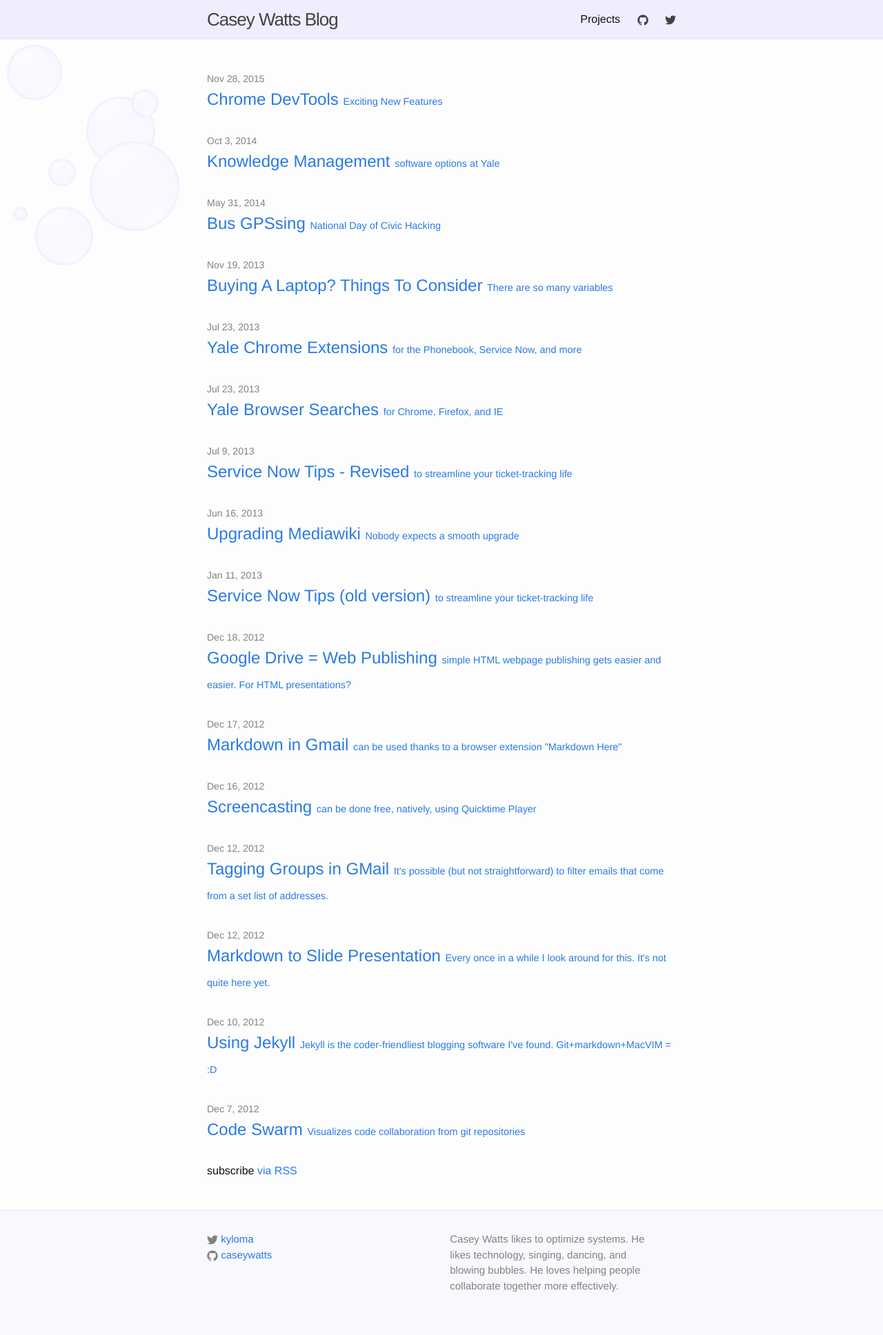
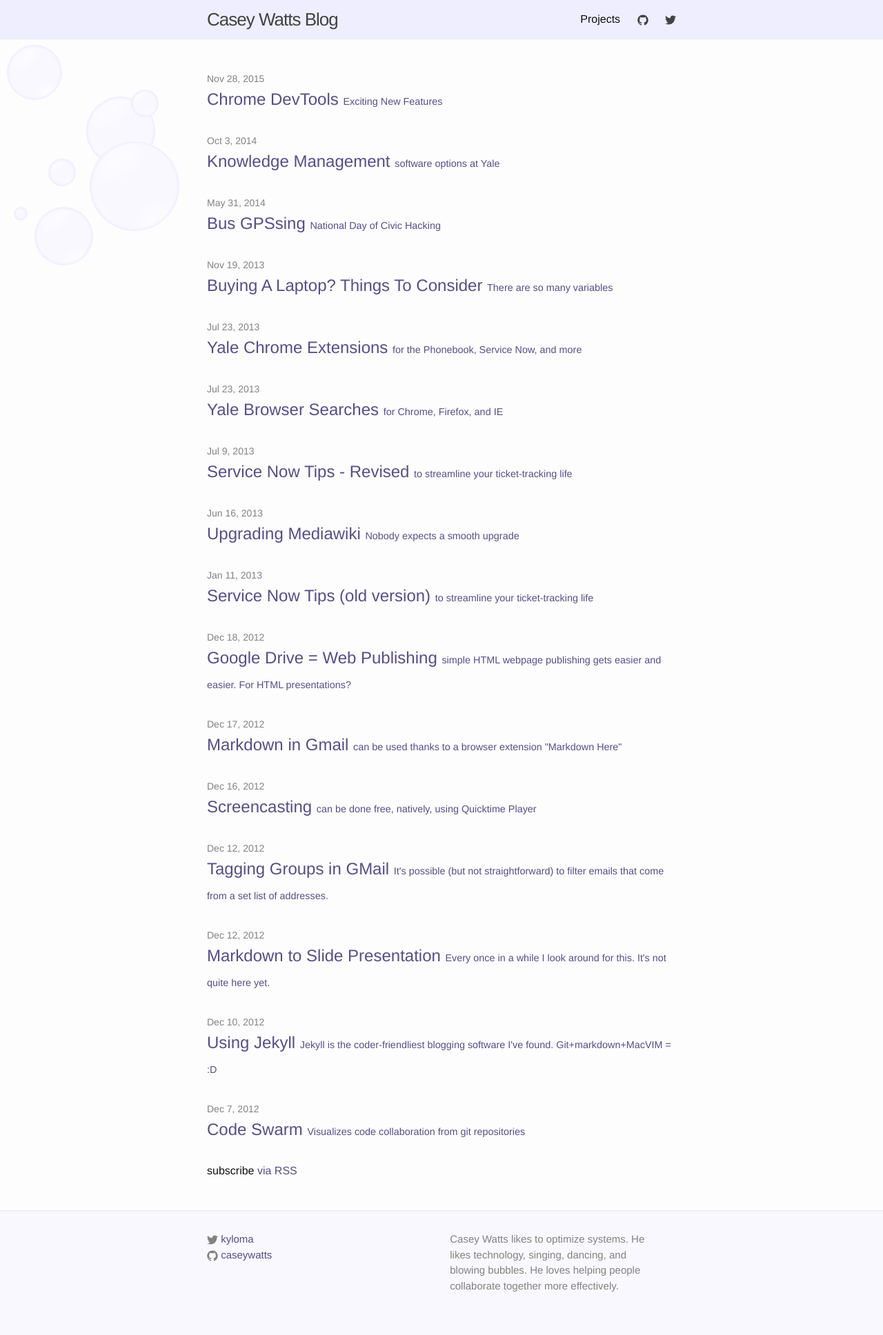
Before and after one commit to caseywatts/caseywatts.github.io, a Jekyll site: the page built from index.html, in a window 1280 px wide. Shown: the whole page at 69% size. Built offline with Jekyll 4.4.1, drawn with Linux system fonts in a browser that asks for light colours.

Commit message:
more harmonious link colors

```diff
--- a/_sass/_custom.scss
+++ b/_sass/_custom.scss
@@ -22,6 +22,17 @@
   background-color: $bubble-color-accent;
 }
 
+a {
+  color: #574E88;
+}
+
+a:visited {
+  color: #433688;
+}
+
+a:hover {
+  color: #BDB3F7;
+}
 
 // Sitewide // background
 .bubble {
```
